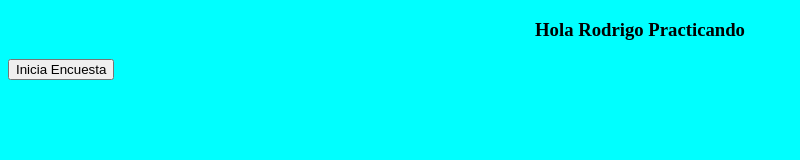
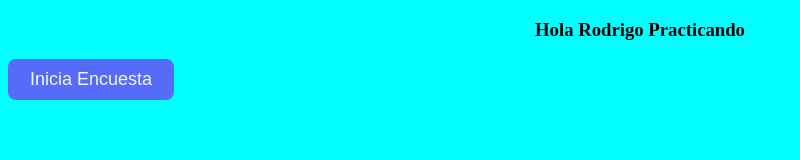
Before and after one commit to r2x4/retos_de_programacion_7_dias, a plain HTML site: page logica_de_programacion/index.html in a window 1280 px wide. Shown: the whole page, without its empty margins (0-800 px from the left). Drawn offline with Linux system fonts and the light colour scheme.

Commit message:
guardar1

```diff
--- a/logica_de_programacion/style.css
+++ b/logica_de_programacion/style.css
@@ -5,3 +5,28 @@ body {
 h3 {
     text-align: center;
 }
+
+#iniciarPreguntas{
+    background-color: rgb(86, 108, 248);
+    color: aliceblue;
+    padding: 10px 22px;
+    font-size: 18px;
+    border: none;
+    border-radius: 8px;
+    cursor: pointer;
+    transition: background-color 0.3s ease;
+}
+
+#iniciarPreguntas:hover{
+    background-color: rgb(124, 61, 240);
+}
+
+#iniciarPreguntas:active{
+    background-color: #3e8e41;
+    transform: scale(0.98);
+}
+
+#iniciarPreguntas:disabled{
+    background-attachment: #cccccc;
+    cursor: not-allowed;
+}
```
